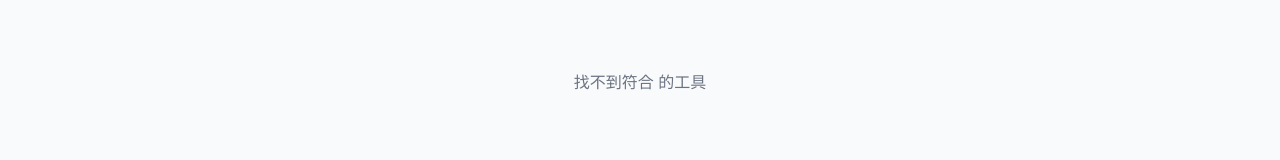
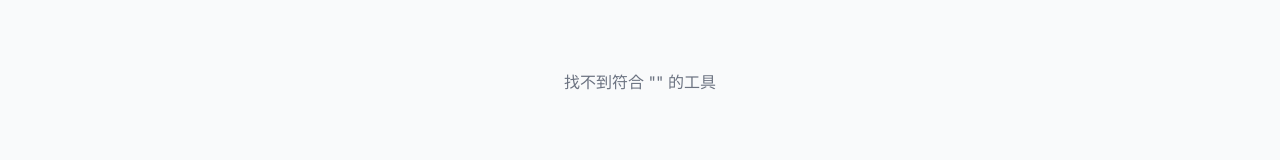
Before and after one commit to felaray/React.ToolsWeb, a Next.js app: page / in a window 1280 px wide. Both pictures are taken after a click on the button "多媒體". Shown: the part 196-356 px from the top of the page. Built offline with nearby package versions, Linux system fonts and the light colour scheme.

Commit message:
重構工具詳細頁面組件，簡化屬性定義並改善搜尋結果提示

```diff
--- a/src/app/page.tsx
+++ b/src/app/page.tsx
@@ -1,5 +1,4 @@
 "use client";
-
 import React, { useState } from 'react';
 import { Layout, Search, ArrowLeft, X } from 'lucide-react';
 import { Card, CardContent, CardHeader, CardTitle } from '@/components/ui/card';
@@ -15,8 +14,7 @@ const useRouter = () => {
 };
 
 // 工具詳細頁面組件
-interface ToolDetailProps {
-  tool: {
+interface Tool {
   id: string;
   title: string;
   description: string;
@@ -24,11 +22,9 @@ interface ToolDetailProps {
   category: string;
   features?: string[];
   component: React.ReactNode;
-  } | null;
-  onBack: () => void;
 }
 
-const ToolDetail: React.FC<ToolDetailProps> = ({ tool, onBack }) => {
+const ToolDetail = ({ tool, onBack }: { tool: Tool | null, onBack: () => void }) => {
   if (!tool) return null;
 
   return (
@@ -209,7 +205,7 @@ const ToolDashboard = () => {
         {filteredTools.length === 0 && (
           <div className="text-center py-12">
             <p className="text-gray-500">
-              找不到符合 {searchTerm} 的工具
+              找不到符合 &quot;{searchTerm}&quot; 的工具
             </p>
           </div>
         )}
```
Lines whose indentation alone changed are shown as unchanged.
